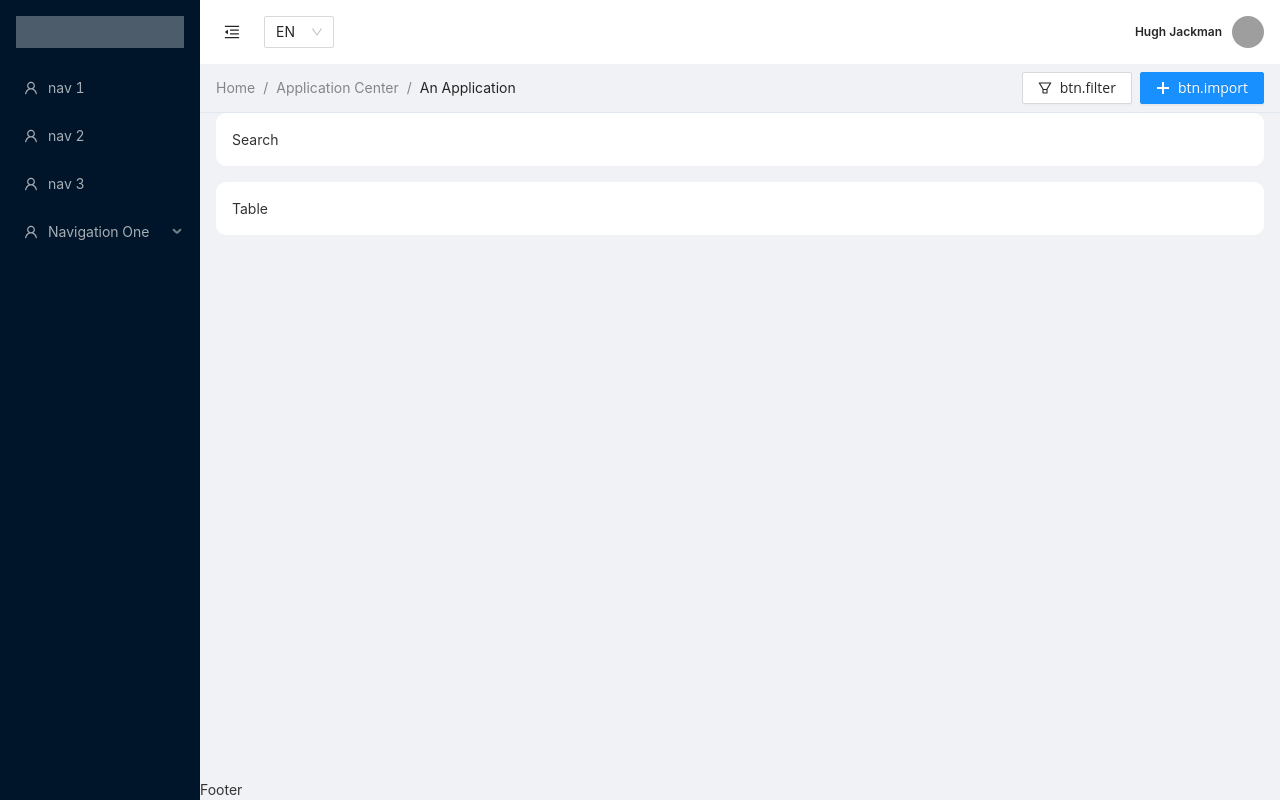
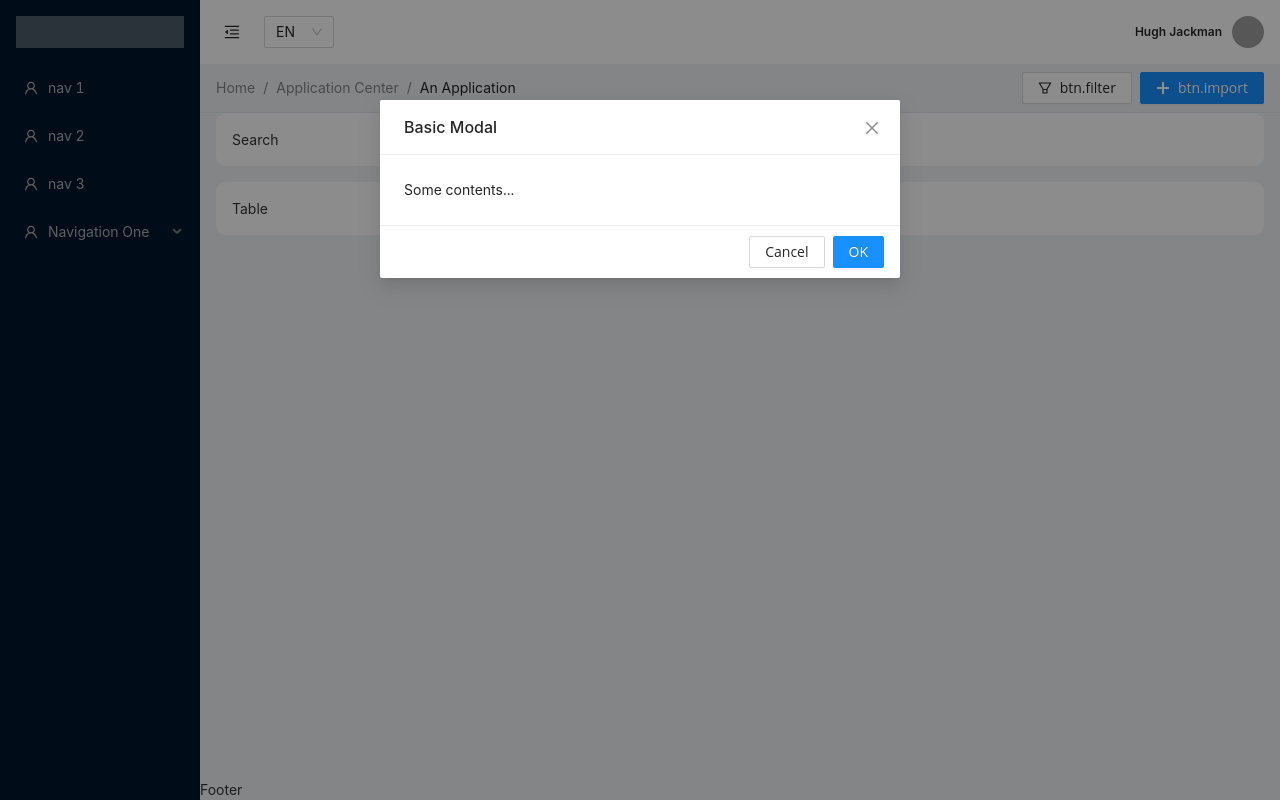
Before and after one commit to hieutranminh/vue3-ts-vite, a Vue app: page /employee in a window 1280 px wide. Built offline with nearby package versions, Linux system fonts and the light colour scheme; grey boxes are pictures that could not be loaded; what @vee-validate/i18n would draw is missing.

Commit message:
feat(update) : finish component Modal.vue

```diff
--- a/src/locales/en.json
+++ b/src/locales/en.json
@@ -1,3 +1,6 @@
 {
-  "home": "Home"
+  "btn": {
+    "cancel": "Cancel",
+    "ok": "OK"
+  }
 }
--- a/src/views/components/modals/Modal.vue
+++ b/src/views/components/modals/Modal.vue
@@ -1,5 +1,28 @@
-<template>Modal</template>
+<template>
+  <a-modal :visible="visible" @click="$emit('cancel')">
+    <template #title>
+      <slot name="title">Basic Modal</slot>
+    </template>
 
-<script setup lang="ts"></script>
+    <slot>Some contents...</slot>
+
+    <template #footer>
+      <slot name="footer">
+        <a-button key="back" @click="$emit('cancel')">
+          {{ $t('btn.cancel') }}
+        </a-button>
+        <a-button key="submit" type="primary" @click="$emit('ok')">
+          {{ $t('btn.ok') }}
+        </a-button>
+      </slot>
+    </template>
+  </a-modal>
+</template>
+
+<script setup lang="ts">
+  defineProps({
+    visible: { type: Boolean, default: false },
+  })
+</script>
 
 <style scoped></style>
--- /dev/null
+++ b/src/views/components/modals/OtherModal.vue
@@ -0,0 +1,5 @@
+<template>Modal</template>
+
+<script setup lang="ts"></script>
+
+<style scoped></style>
--- a/src/views/pages/employee/EmployeeIndex.vue
+++ b/src/views/pages/employee/EmployeeIndex.vue
@@ -24,7 +24,13 @@
   </section>
 
   <!--SEARCH-->
-  <section class="container">Search</section>
+  <section class="container">
+    Search
+    <Modal
+      :visible="showModal"
+      @ok="showModal = false"
+      @cancel="showModal = false" />
+  </section>
 
   <!--TABLE-->
   <section class="container">Table</section>
@@ -32,6 +38,10 @@
 
 <script setup lang="ts">
   import TheBreadcrumb from '@/views/layouts/TheBreadcrumb.vue'
+  import Modal from '@/views/components/modals/Modal.vue'
+  import { ref } from 'vue'
+
+  const showModal = ref(true)
 </script>
 
 <style lang="scss" scoped></style>
```
